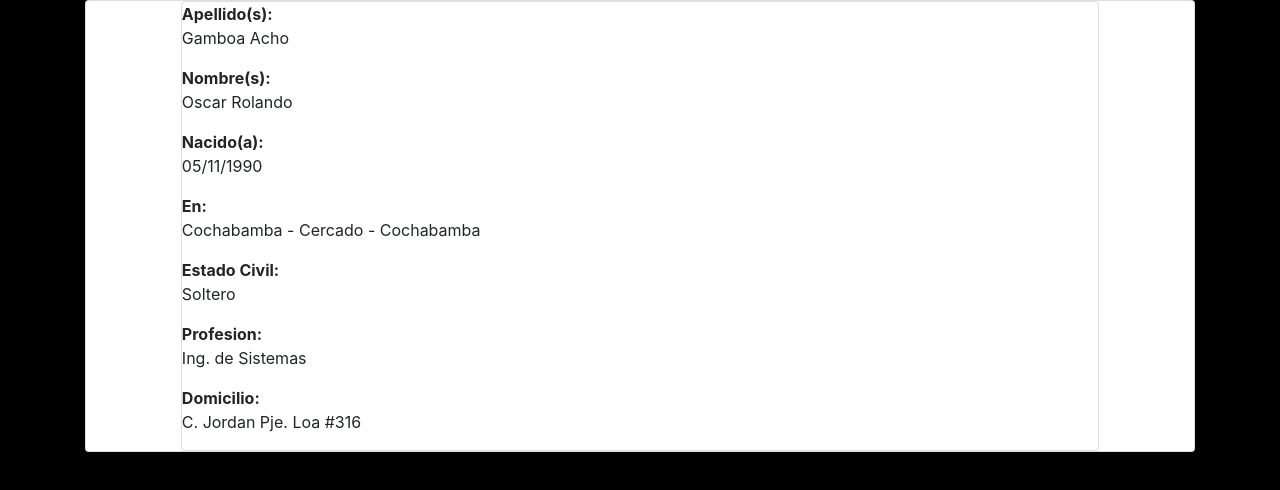
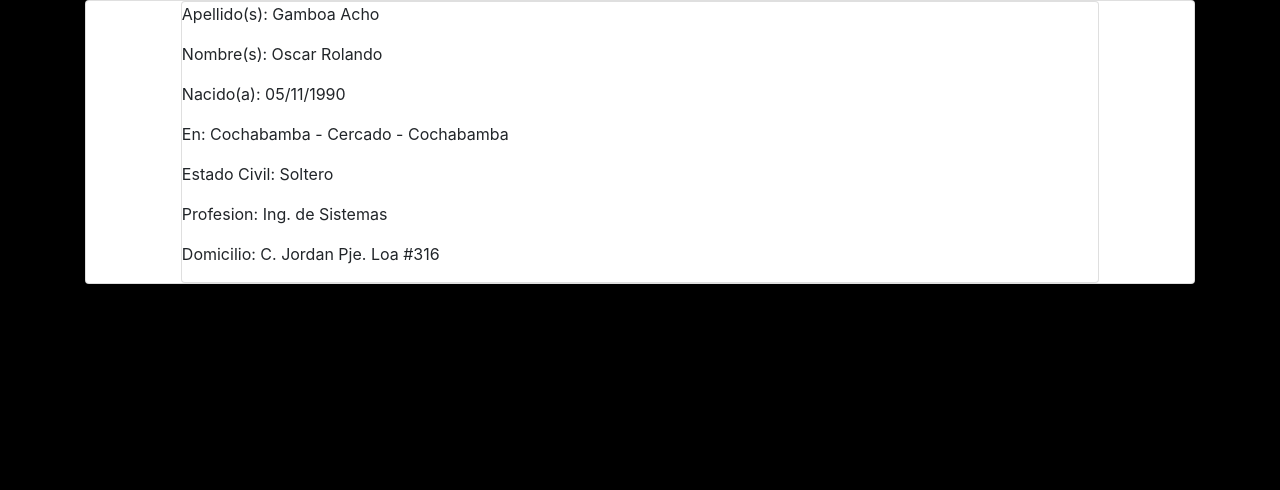
Before and after one commit to 05K4R1N/identity-app, a React (Create React App) app: page / in a window 1280 px wide. Shown: the top 490 px of the page. Built offline with nearby package versions, Linux system fonts and the light colour scheme.

Commit message:
[M] Fixing problem with wartning id map

```diff
--- a/src/App.js
+++ b/src/App.js
@@ -1,4 +1,4 @@
-import {useState} from 'react';
+import React from 'react';
 import { Container } from 'react-bootstrap';
 
 import Profile from './components/Profile/Profile';
--- a/src/components/Profile/Profile.js
+++ b/src/components/Profile/Profile.js
@@ -6,30 +6,37 @@ import ProfileData from './ProfileData';
 
 const PROFILE_DATA = [
     {
+      "id":"1",
       "label":"Apellido(s)",
       "value":"Gamboa Acho"
     },
     {
+      "id":"2",
       "label":"Nombre(s)",
       "value":"Oscar Rolando"
     },
     {
+      "id":"3",
       "label":"Nacido(a)",
       "value":"05/11/1990",
     },
     {
+      "id":"4",
       "label":"En",
       "value":"Cochabamba - Cercado - Cochabamba"
     },
     {
+      "id":"5",
       "label":"Estado Civil",
       "value":"Soltero",
     },
     {
+      "id":"6",
       "label":"Profesion",
       "value":"Ing. de Sistemas"
     },
     {
+      "id":"7",
       "label":"Domicilio",
       "value":"C. Jordan Pje. Loa #316"
     }
--- a/src/components/Profile/ProfileData.js
+++ b/src/components/Profile/ProfileData.js
@@ -6,9 +6,8 @@ const ProfileData = (props) => {
     const information = props.data;
     let identityData = information.map((info) => {
         return (
-            <div>
-                <strong>{info.label}:</strong>
-                <p>{info.value}</p>
+            <div key = {info.id}>
+                <p><span>{info.label}:</span> {info.value}</p>
             </div>
         );
     })
```
Also changed, not shown: src/components/UI/Card/Card.js (line endings or trailing spaces).
